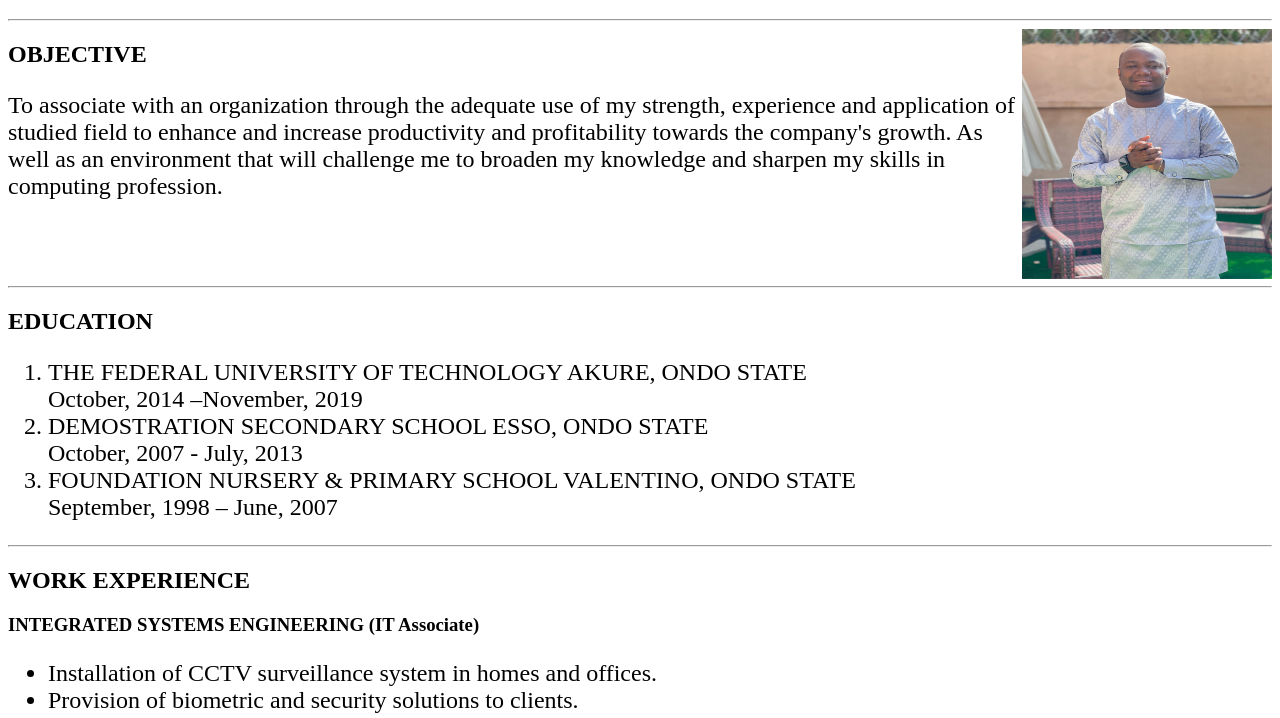
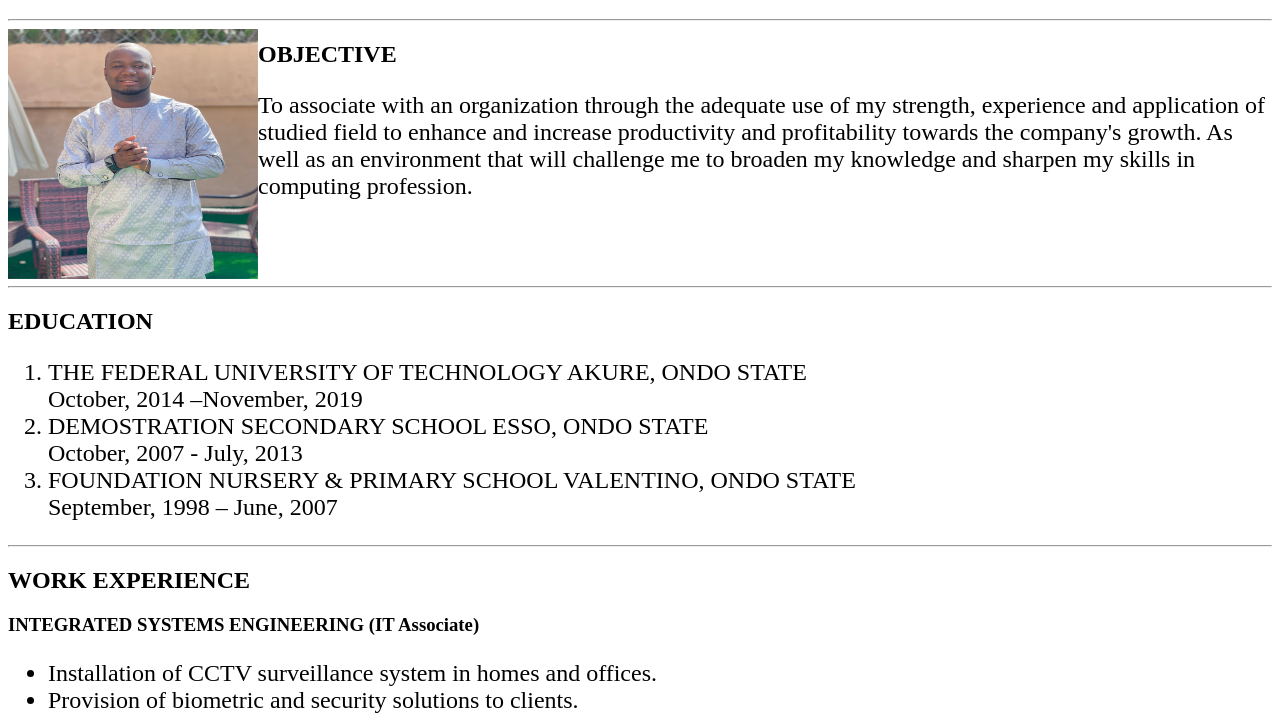
Before and after one commit to kvngdosu/capstone-project, a plain HTML site: page index.html in a window 1280 px wide. Shown: the part 61-779 px from the top of the page. Drawn offline with Linux system fonts and the light colour scheme.

Commit message:
Update index.html

```diff
--- a/index.html
+++ b/index.html
@@ -6,7 +6,7 @@
         <hr />
     </head>
     <body>
-        <img src="./images 1/akindosu copy.JPG" alt="joshua's picture" style="float:right;height:250px;width:250px";>
+        <img src="./images 1/akindosu copy.JPG" alt="joshua's picture" style="float:left;height:250px;width:250px";>
         <h2>OBJECTIVE</h2>
 
         <p style="font-size: x-large;">To associate with an organization through the adequate use of my strength, experience and application of studied field to enhance and increase productivity and profitability towards the company's growth.
```
